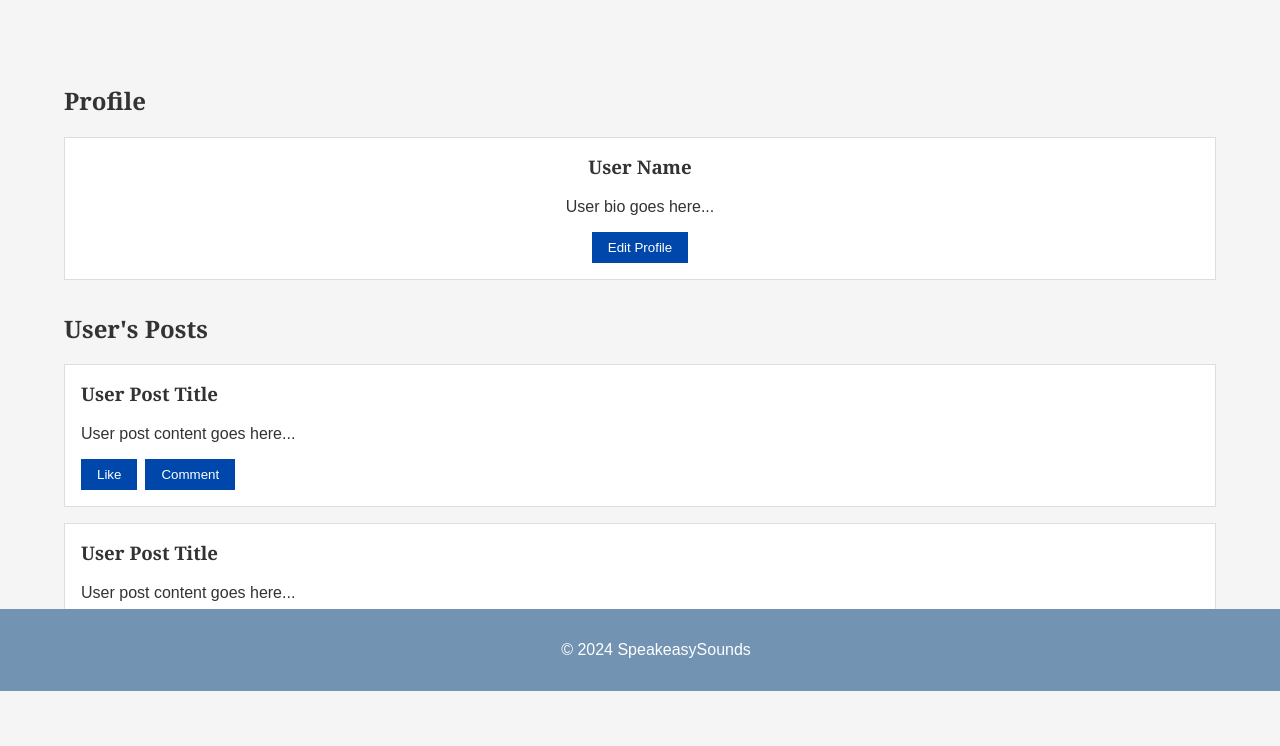
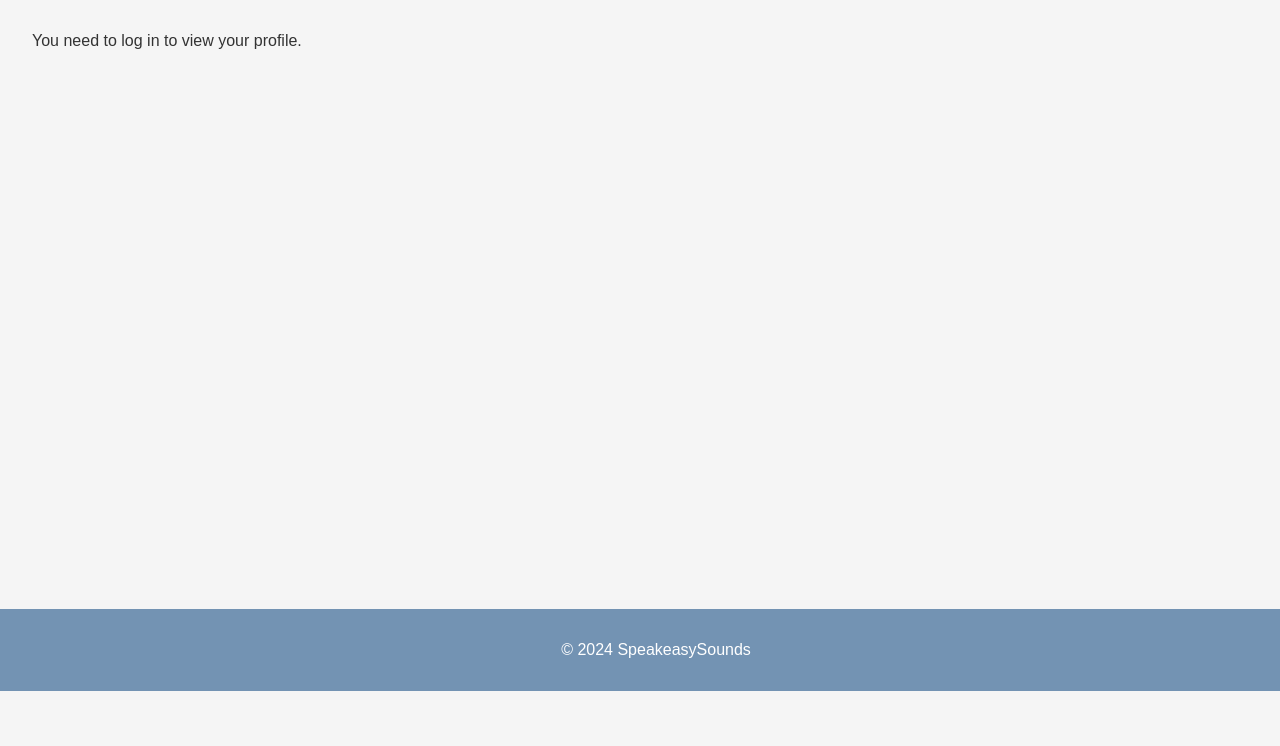
Before and after one commit to MarcusMallia/MarcusMallia-PHPsynoptic, a PHP site: page /scripts/profile.php in a window 1280 px wide. Shown: the part 109-855 px from the top of the page. After the commit the page ends 800 px from the top, so only its background shows below. Run offline with PHP 8.4, Linux system fonts and the light colour scheme.

Commit message:
Implement user profile page functionality
- Updated profile.php to display user information and user-specific posts
- Fetched user data from Users table and displayed username and email
- Fetched posts created by the logged-in user from Posts table
- Included session check to ensure user is logged in

```diff
--- a/scripts/profile.php
+++ b/scripts/profile.php
@@ -1,39 +1,41 @@
 <?php
-// Include the header template
+session_start();
 include '../templates/header.php';
+include 'config.php';
+
+// Check if the user is logged in
+if (!isset($_SESSION['user_id'])) {
+    echo "You need to log in to view your profile.";
+    include '../templates/footer.php';
+    exit();
+}
+
+$user_id = $_SESSION['user_id'];
+
+// Fetch user information
+$sql_user = "SELECT * FROM Users WHERE user_id = '$user_id'";
+$result_user = $conn->query($sql_user);
+$user = $result_user->fetch_assoc();
+
+// Fetch user-specific posts
+$sql_posts = "SELECT * FROM Posts WHERE user_id = '$user_id' ORDER BY created_at DESC";
+$result_posts = $conn->query($sql_posts);
 ?>
 
-<!-- Main content section -->
 <main>
     <h2>Profile</h2>
-    <!-- Placeholder for user profile information -->
     <div class="profile-info">
-        <h3>User Name</h3>
-        <p>User bio goes here...</p>
+        <h3><?php echo htmlspecialchars($user['username']); ?></h3>
+        <p><?php echo htmlspecialchars($user['email']); ?></p>
         <button>Edit Profile</button>
     </div>
-    <h2>User's Posts</h2>
-    <!-- Placeholder for user's posts -->
-    <div class="post">
-        <h3>User Post Title</h3>
-        <p>User post content goes here...</p>
-        <!-- Placeholder for like and comment buttons -->
-        <div class="post-actions">
-            <button>Like</button>
-            <button>Comment</button>
-        </div>
-    </div>
-    <div class="post">
-        <h3>User Post Title</h3>
-        <p>User post content goes here...</p>
-        <div class="post-actions">
-            <button>Like</button>
-            <button>Comment</button>
-        </div>
-    </div>
+    <h2>Your Posts</h2>
+    <?php while ($post = $result_posts->fetch_assoc()): ?>
+        <?php include '../templates/post.php'; ?>
+    <?php endwhile; ?>
 </main>
 
 <?php
-// Include the footer template
 include '../templates/footer.php';
+$conn->close();
 ?>
```
